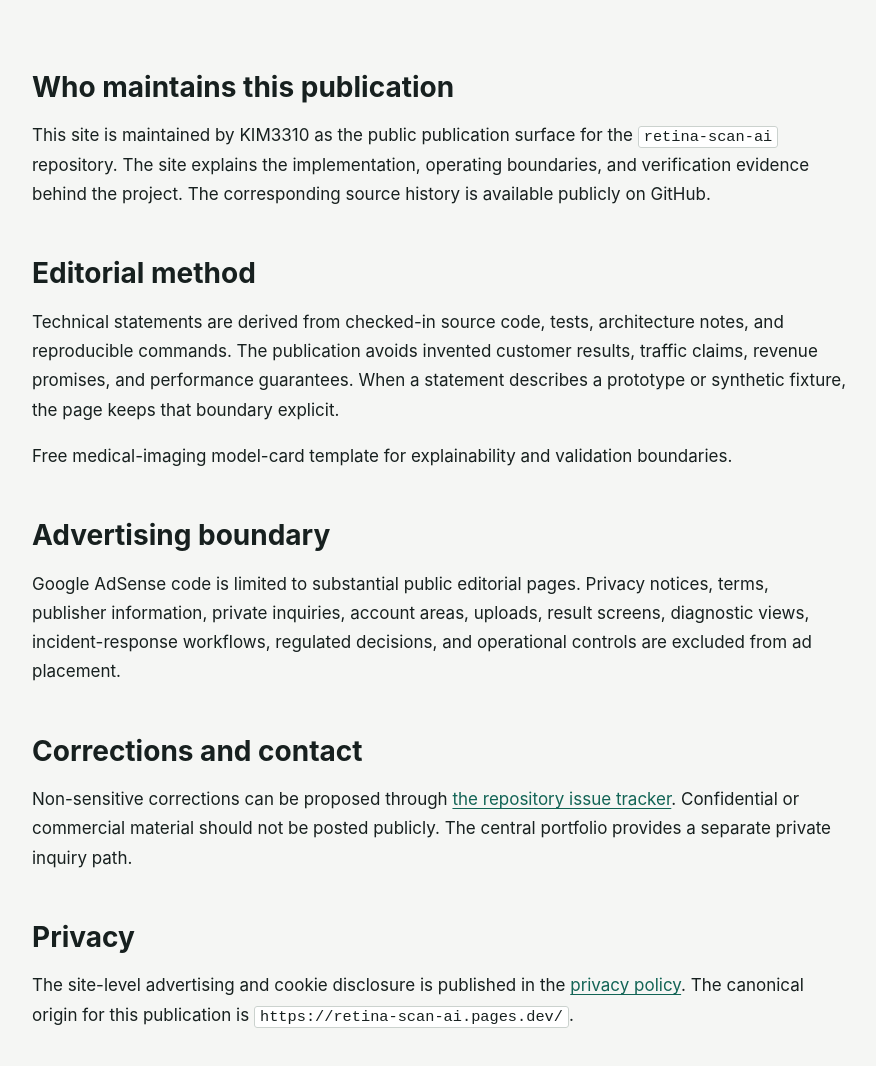
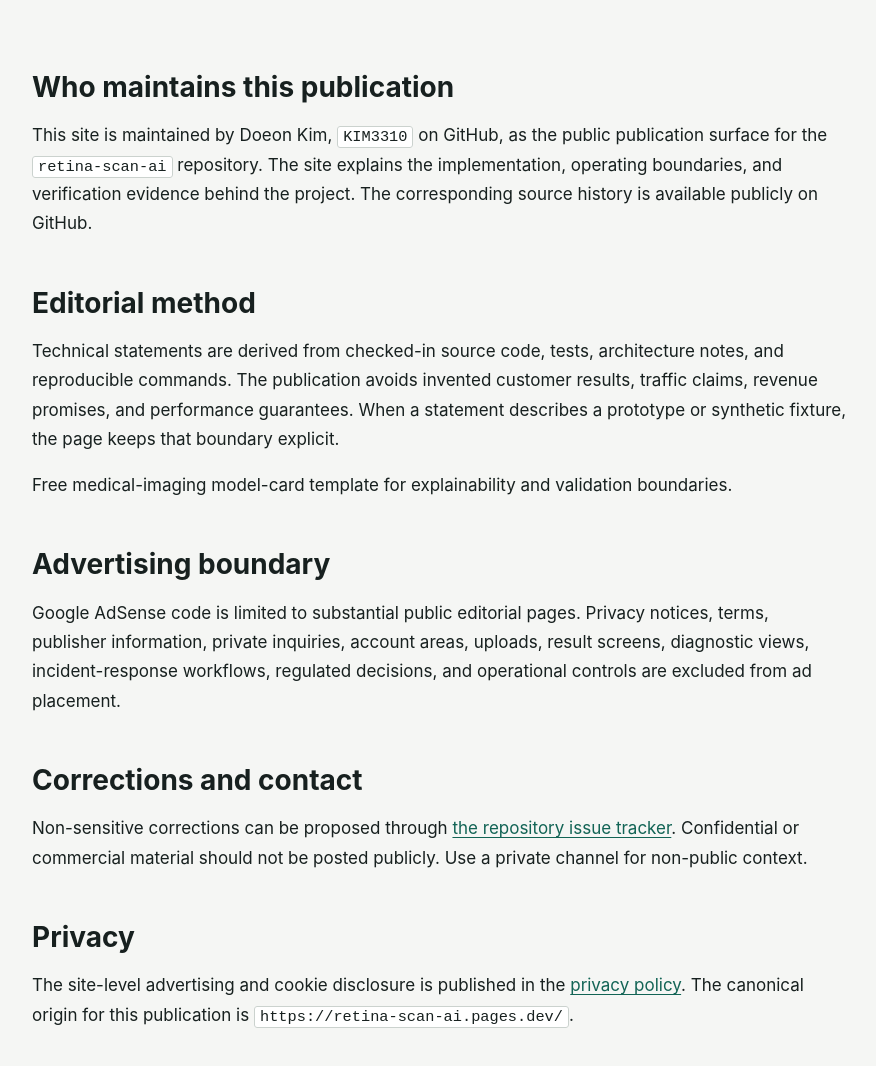
Before and after one commit to KIM3310/retina-scan-ai, a website: page site/publisher.html in a window 1280 px wide. Shown: the part 640-1706 px from the top of the page, without its empty margins (148-1024 px from the left). Drawn offline with Linux system fonts and the light colour scheme.

Commit message:
Polish public presentation and evidence boundaries (#12)

```diff
--- a/site/publisher.html
+++ b/site/publisher.html
@@ -12,7 +12,7 @@
   <meta property="og:title" content="Publisher | Retina Scan AI">
   <meta property="og:description" content="Publisher identity, editorial method, corrections, privacy, and advertising boundaries for Retina Scan AI.">
   <meta property="og:url" content="https://retina-scan-ai.pages.dev/publisher">
-  <script type="application/ld+json">{"@context":"https://schema.org","@type":"AboutPage","headline":"Publisher | Retina Scan AI","description":"Publisher identity, editorial method, corrections, privacy, and advertising boundaries for Retina Scan AI.","url":"https://retina-scan-ai.pages.dev/publisher","dateModified":"2026-07-28","author":{"@type":"Person","name":"KIM3310","url":"https://github.com/KIM3310"},"publisher":{"@type":"Person","name":"KIM3310","url":"https://kim3310-doeon-kim-portfolio.pages.dev"},"isAccessibleForFree":true}</script>
+  <script type="application/ld+json">{"@context":"https://schema.org","@type":"AboutPage","headline":"Publisher | Retina Scan AI","description":"Publisher identity, editorial method, corrections, privacy, and advertising boundaries for Retina Scan AI.","url":"https://retina-scan-ai.pages.dev/publisher","dateModified":"2026-07-28","author":{"@type":"Person","name":"Doeon Kim","alternateName":"KIM3310","url":"https://github.com/KIM3310","sameAs":["https://kim3310-doeon-kim-portfolio.pages.dev","https://www.linkedin.com/in/doeon-kim-4742a2388"]},"publisher":{"@type":"Person","name":"Doeon Kim","alternateName":"KIM3310","url":"https://kim3310-doeon-kim-portfolio.pages.dev","sameAs":["https://github.com/KIM3310","https://www.linkedin.com/in/doeon-kim-4742a2388"]},"isAccessibleForFree":true}</script>
   <style>
     :root { color-scheme: light; --ink: #17201f; --muted: #52605d; --line: #cbd2ce; --paper: #ffffff; --ground: #f5f6f4; --green: #126455; --coral: #c94732; --gold: #b67a00; }
     * { box-sizing: border-box; }
@@ -74,14 +74,14 @@
     <aside class="boundary-note"><strong>Scope boundary.</strong> This material describes a synthetic research prototype. It is not medical advice, a diagnosis, a screening service, or a substitute for review by qualified clinicians.</aside>
     <article>
     <h2>Who maintains this publication</h2>
-    <p>This site is maintained by KIM3310 as the public publication surface for the <code>retina-scan-ai</code> repository. The site explains the implementation, operating boundaries, and verification evidence behind the project. The corresponding source history is available publicly on GitHub.</p>
+    <p>This site is maintained by Doeon Kim, <code>KIM3310</code> on GitHub, as the public publication surface for the <code>retina-scan-ai</code> repository. The site explains the implementation, operating boundaries, and verification evidence behind the project. The corresponding source history is available publicly on GitHub.</p>
     <h2>Editorial method</h2>
     <p>Technical statements are derived from checked-in source code, tests, architecture notes, and reproducible commands. The publication avoids invented customer results, traffic claims, revenue promises, and performance guarantees. When a statement describes a prototype or synthetic fixture, the page keeps that boundary explicit.</p>
     <p>Free medical-imaging model-card template for explainability and validation boundaries.</p>
     <h2>Advertising boundary</h2>
     <p>Google AdSense code is limited to substantial public editorial pages. Privacy notices, terms, publisher information, private inquiries, account areas, uploads, result screens, diagnostic views, incident-response workflows, regulated decisions, and operational controls are excluded from ad placement.</p>
     <h2>Corrections and contact</h2>
-    <p>Non-sensitive corrections can be proposed through <a href="https://github.com/KIM3310/retina-scan-ai/issues" rel="noopener">the repository issue tracker</a>. Confidential or commercial material should not be posted publicly. The central portfolio provides a separate private inquiry path.</p>
+    <p>Non-sensitive corrections can be proposed through <a href="https://github.com/KIM3310/retina-scan-ai/issues" rel="noopener">the repository issue tracker</a>. Confidential or commercial material should not be posted publicly. Use a private channel for non-public context.</p>
     <h2>Privacy</h2>
     <p>The site-level advertising and cookie disclosure is published in the <a href="/privacy">privacy policy</a>. The canonical origin for this publication is <code>https://retina-scan-ai.pages.dev/</code>.</p>
   </article>
```
Also changed, not shown: site/architecture.html (+1 -1 lines), site/guide.html (+2 -2 lines), site/verification.html (+1 -1 lines), .github/ISSUE_TEMPLATE/config.yml, .github/ISSUE_TEMPLATE/paid_pilot_intake.yml (deleted), README.md.
